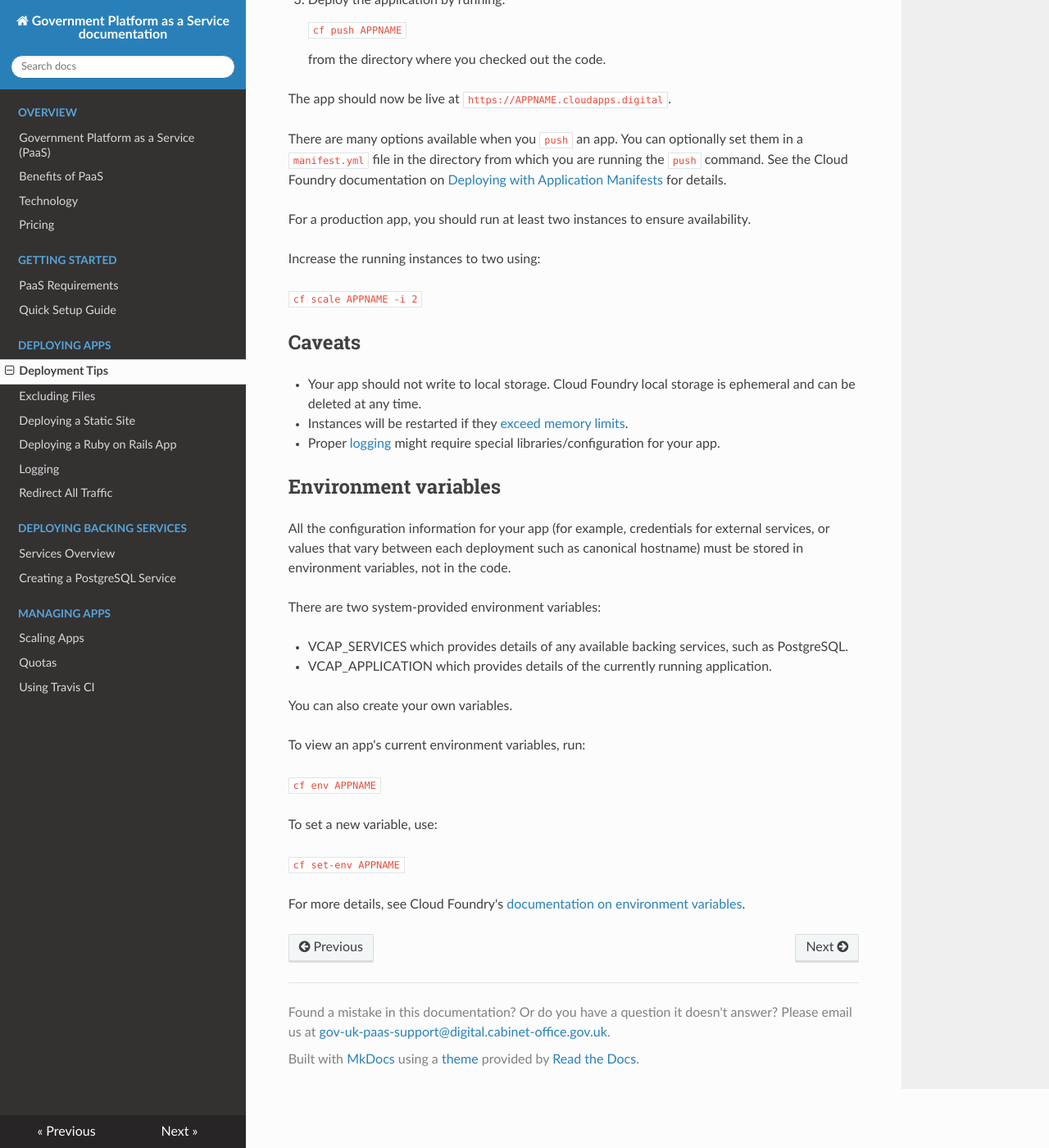
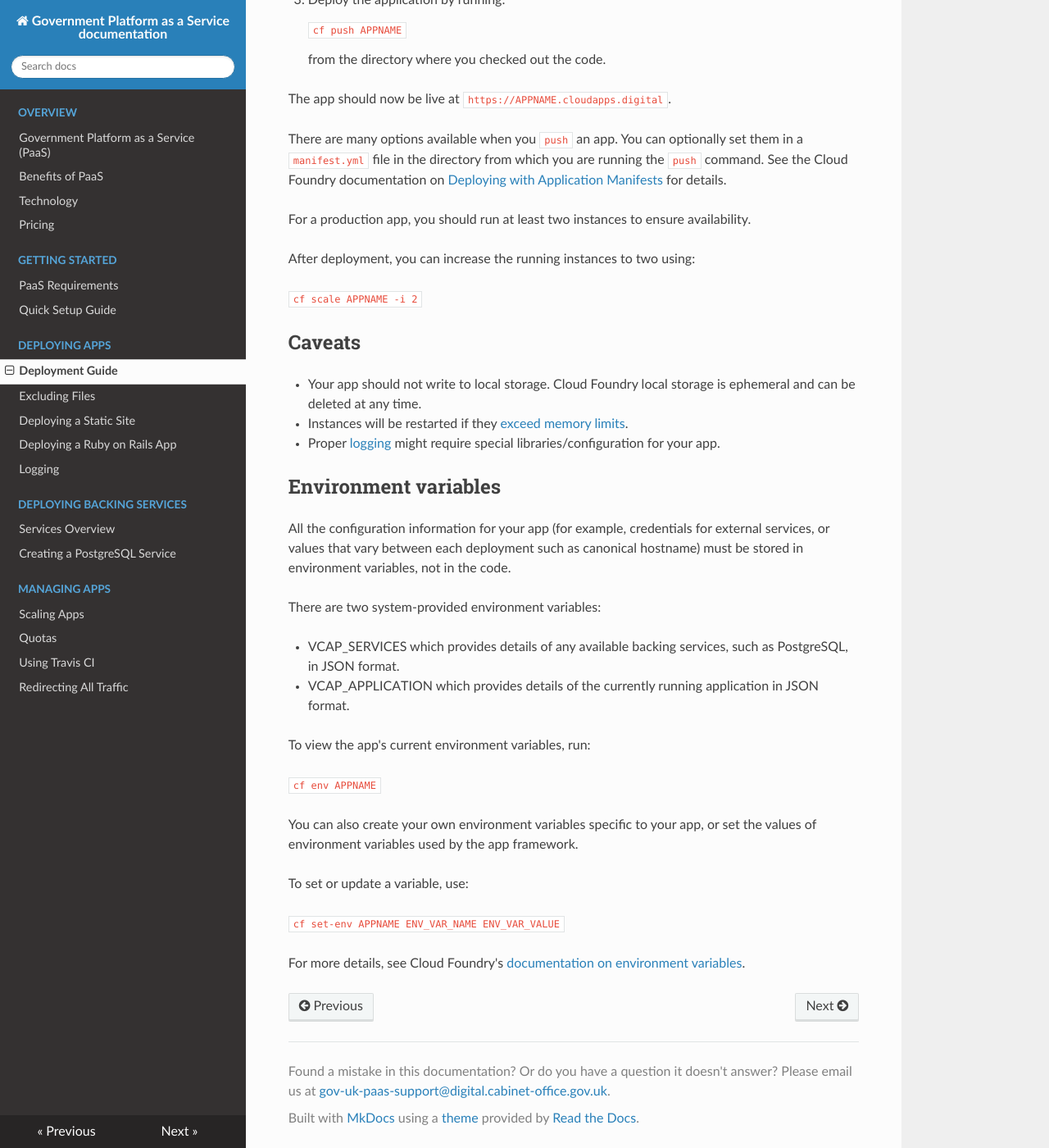
Before and after one commit to alphagov/paas-developer-docs, an MkDocs documentation site: the page built from docs/deploying_apps/index.md, in a window 1280 px wide and 1400 px high, scrolled down 386 px. Shown: the whole window at 82% size. Built offline with MkDocs 1.6.1, drawn with Linux system fonts in a browser that asks for light colours; nearby versions of some CDN libraries; old or Windows-style settings are respelled for this version of MkDocs; some of the changed text lies outside the part shown.

Commit message:
Minor fixes
* More info about environment variables
* move "redirect' instructions to Managing Apps section
* More info about what build packs are and note that they may not
support every language version

```diff
--- a/docs/deploying_apps/index.md
+++ b/docs/deploying_apps/index.md
@@ -29,7 +29,7 @@ There are many options available when you ``push`` an app. You can optionally se
 
 For a production app, you should run at least two instances to ensure availability.
 
-Increase the running instances to two using:
+After deployment, you can increase the running instances to two using:
 
 ``cf scale APPNAME -i 2``
 
@@ -44,17 +44,17 @@ All the configuration information for your app (for example, credentials for ext
 
 There are two system-provided environment variables:
 
-* VCAP_SERVICES which provides details of any available backing services, such as PostgreSQL.
-* VCAP_APPLICATION which provides details of the currently running application.
+* VCAP_SERVICES which provides details of any available backing services, such as PostgreSQL, in JSON format.
+* VCAP_APPLICATION which provides details of the currently running application in JSON format.
 
-You can also create your own variables.
-
-To view an app's current environment variables, run:
+To view the app's current environment variables, run:
 
 ``cf env APPNAME``
 
-To set a new variable, use:
+You can also create your own environment variables specific to your app, or set the values of environment variables used by the app framework.
 
-``cf set-env APPNAME``
+To set or update a variable, use:
+
+``cf set-env APPNAME ENV_VAR_NAME ENV_VAR_VALUE``
 
 For more details, see Cloud Foundry's [documentation on environment variables](https://docs.cloudfoundry.org/devguide/deploy-apps/environment-variable.html).
--- a/mkdocs.yml
+++ b/mkdocs.yml
@@ -10,7 +10,7 @@ pages:
     - 'PaaS Requirements': 'getting_started/before_you_start.md'
     - 'Quick Setup Guide': 'getting_started/quick_setup_guide.md'
 - Deploying Apps:
-    - 'Deployment Tips': 'deploying_apps/index.md'
+    - 'Deployment Guide': 'deploying_apps/index.md'
     - 'Excluding Files': 'deploying_apps/excluding_files.md'
     - 'Deploying a Static Site': 'deploying_apps/deploying_static_sites.md'
     - 'Deploying a Ruby on Rails App': 'deploying_apps/deploying_rails.md'
@@ -18,7 +18,6 @@ pages:
 #    - 'Deploying Django': 'deploying_apps/deploying_django.md'
 #    - 'Deploying Node': 'deploying_apps/deploying_node_js.md'
     - 'Logging': 'deploying_apps/logging.md'
-    - 'Redirect All Traffic': 'deploying_apps/redirect_all_traffic.md'
 - Deploying Backing Services:
     - 'Services Overview': 'deploying_services/index.md'
     - 'Creating a PostgreSQL Service': 'deploying_services/postgres.md'
@@ -26,4 +25,5 @@ pages:
     - 'Scaling Apps' : 'managing_apps/scaling.md'
     - 'Quotas': 'managing_apps/quotas.md'
     - 'Using Travis CI': 'managing_apps/travis_ci.md'
+    - 'Redirecting All Traffic': 'deploying_apps/redirect_all_traffic.md'
 copyright: Found a mistake in this documentation? Or do you have a question it doesn't answer? Please email us at <a href="mailto:gov-uk-paas-support@digital.cabinet-office.gov.uk">gov-uk-paas-support@digital.cabinet-office.gov.uk</a>.
```
Also changed, not shown: docs/getting_started/before_you_start.md (+11 -9 lines), docs/managing_apps/redirect_all_traffic.md (renamed from docs/deploying_apps/redirect_all_traffic.md).
